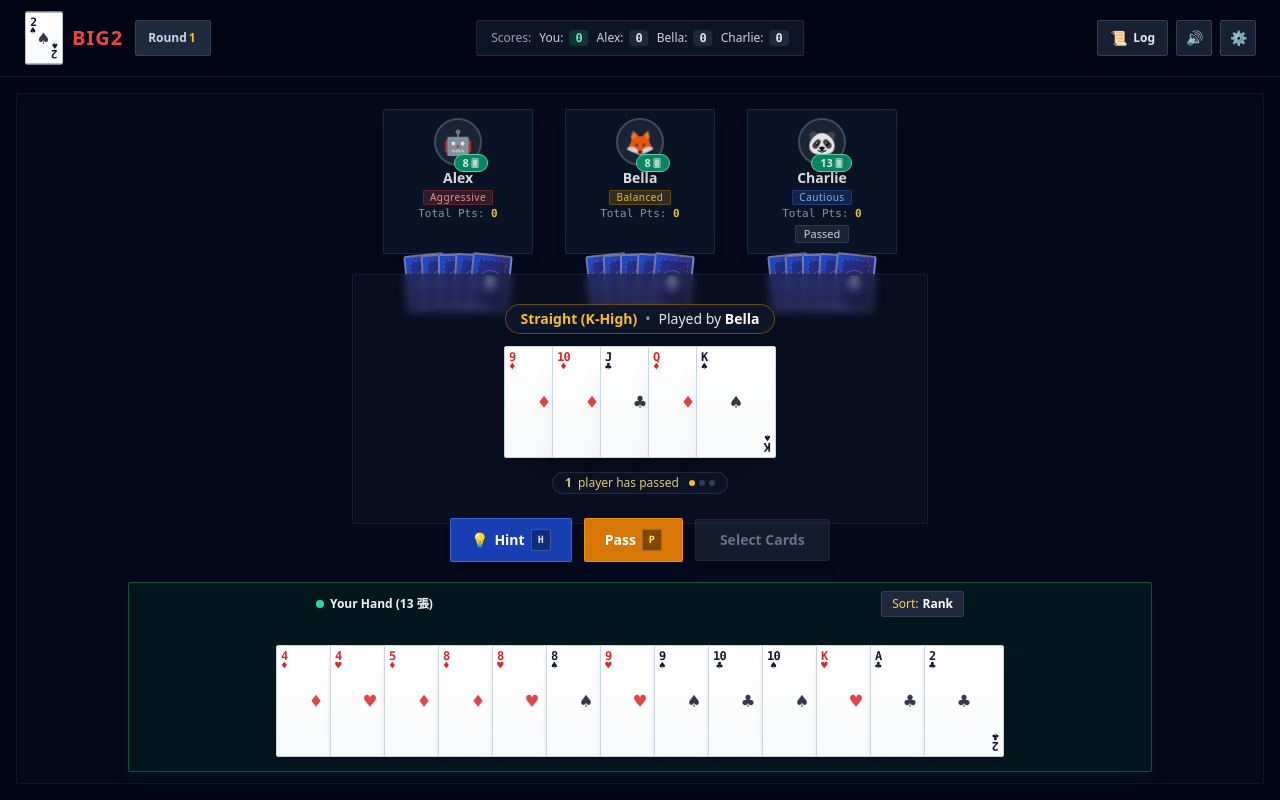
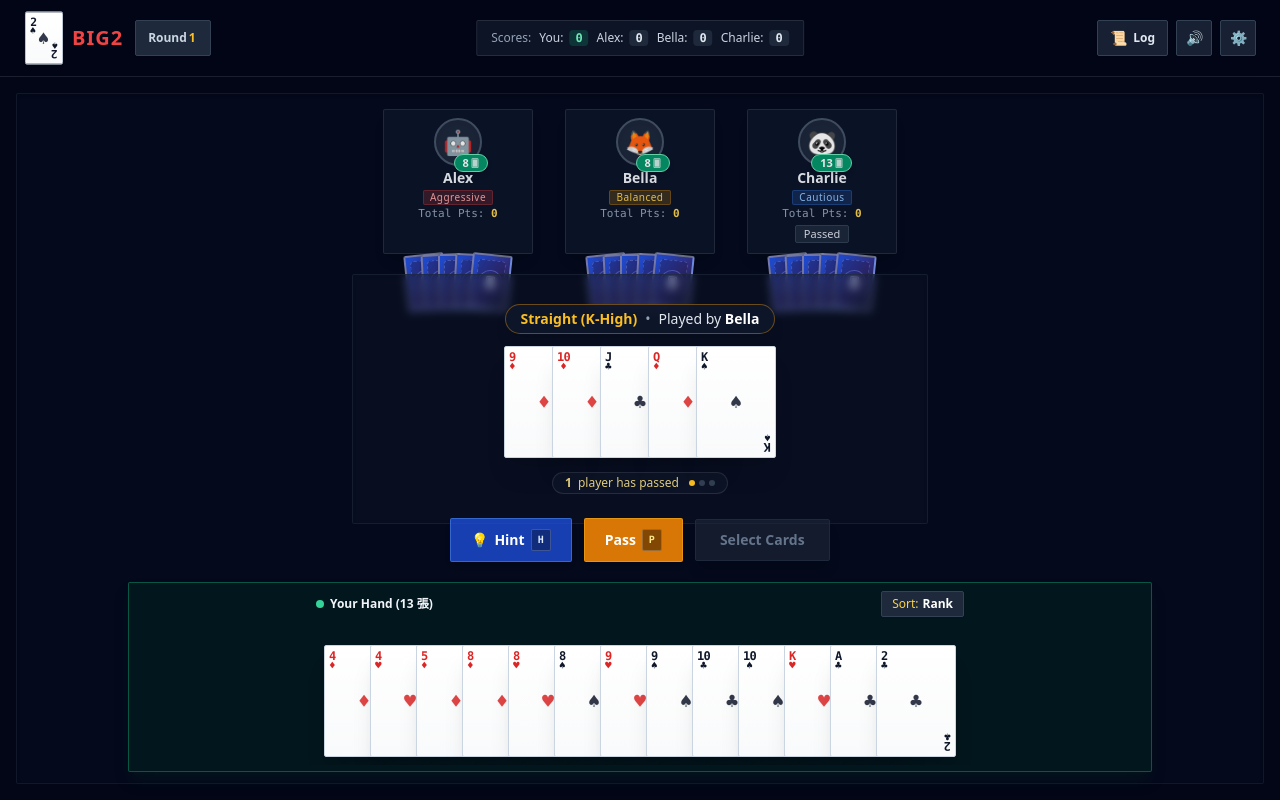
Before and after one commit to kennith/big2-app, a Vue app: page / in a window 1280 px wide. Built offline with nearby package versions, Linux system fonts and the light colour scheme.

Commit message:
style: match human player hand card size with center trick cards

```diff
--- a/src/components/PlayerHand.vue
+++ b/src/components/PlayerHand.vue
@@ -27,11 +27,11 @@ const emit = defineEmits<{
 // Ensures cards fill the entire row when full (13 cards), while never separating wider than center cards
 const overlapMargin = computed(() => {
   const count = props.hand.length;
-  if (count <= 3) return 'margin-left: -8px;';
-  if (count <= 5) return 'margin-left: -12px;';
-  if (count <= 8) return 'margin-left: -16px;';
-  if (count <= 11) return 'margin-left: -20px;';
-  return 'margin-left: -26px;';
+  if (count <= 3) return 'margin-left: -10px;';
+  if (count <= 5) return 'margin-left: -16px;';
+  if (count <= 8) return 'margin-left: -22px;';
+  if (count <= 11) return 'margin-left: -28px;';
+  return 'margin-left: -34px;';
 });
 
 const currentSortLabel = computed(() => {
@@ -247,7 +247,7 @@ function handleCardClickInGroup(card: Card, group: HandComboGroup) {
               v-for="(card, cardIdx) in group.cards"
               :key="card.id"
               :style="[
-                cardIdx > 0 ? (group.cards.length >= 4 ? 'margin-left: -32px;' : 'margin-left: -26px;') : '',
+                cardIdx > 0 ? (group.cards.length >= 4 ? 'margin-left: -36px;' : 'margin-left: -28px;') : '',
                 { zIndex: cardIdx + 1 }
               ]"
               class="transition-all duration-200"
@@ -255,7 +255,7 @@ function handleCardClickInGroup(card: Card, group: HandComboGroup) {
               <CardView
                 :card="card"
                 :is-selected="selectedCardIds.has(card.id)"
-                size="md"
+                size="lg"
                 @click="handleCardClickInGroup(card, group)"
               />
             </div>
@@ -288,7 +288,7 @@ function handleCardClickInGroup(card: Card, group: HandComboGroup) {
               v-for="(card, cardIdx) in group.cards"
               :key="card.id"
               :style="[
-                cardIdx > 0 ? 'margin-left: -26px;' : '',
+                cardIdx > 0 ? 'margin-left: -28px;' : '',
                 { zIndex: cardIdx + 1 }
               ]"
               class="transition-all duration-200"
@@ -296,7 +296,7 @@ function handleCardClickInGroup(card: Card, group: HandComboGroup) {
               <CardView
                 :card="card"
                 :is-selected="selectedCardIds.has(card.id)"
-                size="md"
+                size="lg"
                 @click="handleCardClickInGroup(card, group)"
               />
             </div>
@@ -322,7 +322,7 @@ function handleCardClickInGroup(card: Card, group: HandComboGroup) {
         <CardView
           :card="card"
           :is-selected="selectedCardIds.has(card.id)"
-          size="md"
+          size="lg"
           @click="emit('toggleCard', card)"
         />
       </div>
```
